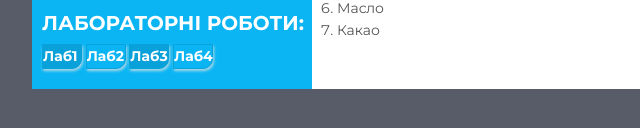
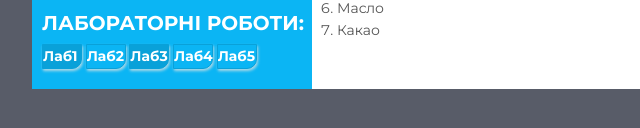
Before and after one commit to bunnyandcocumber/bunnyandcocumber.github.io, a plain HTML site: page index.html in a window 1280 px wide. Shown: the part 1018-1146 px from the top of the page, 208-848 px from the left. Drawn offline with Linux system fonts and the light colour scheme.

Commit message:
Update index.html

```diff
--- a/index.html
+++ b/index.html
@@ -134,6 +134,7 @@
                      <a class="lab" href="https://bunnyandcocumber.github.io/lb2/index.html">Лаб2</a>
                      <a class="lab" href="">Лаб3</a>
 		     <a class="lab" href="https://bunnyandcocumber.github.io/lb4/index.html">Лаб4</a>
+		     <a class="lab" href="https://bunnyandcocumber.github.io/lb5/index.html">Лаб5</a>
           </div>
      </div>
   </div>
```
